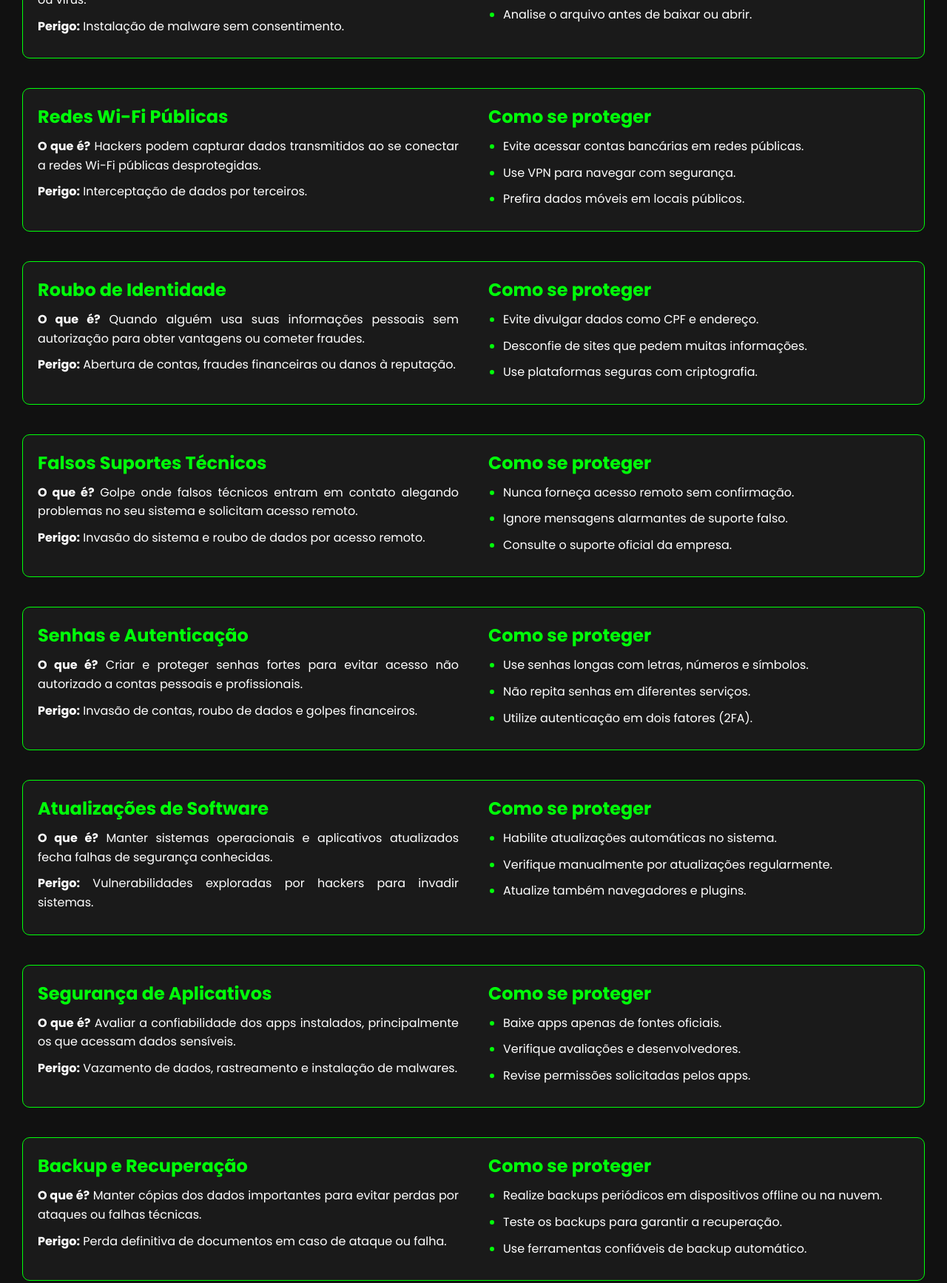
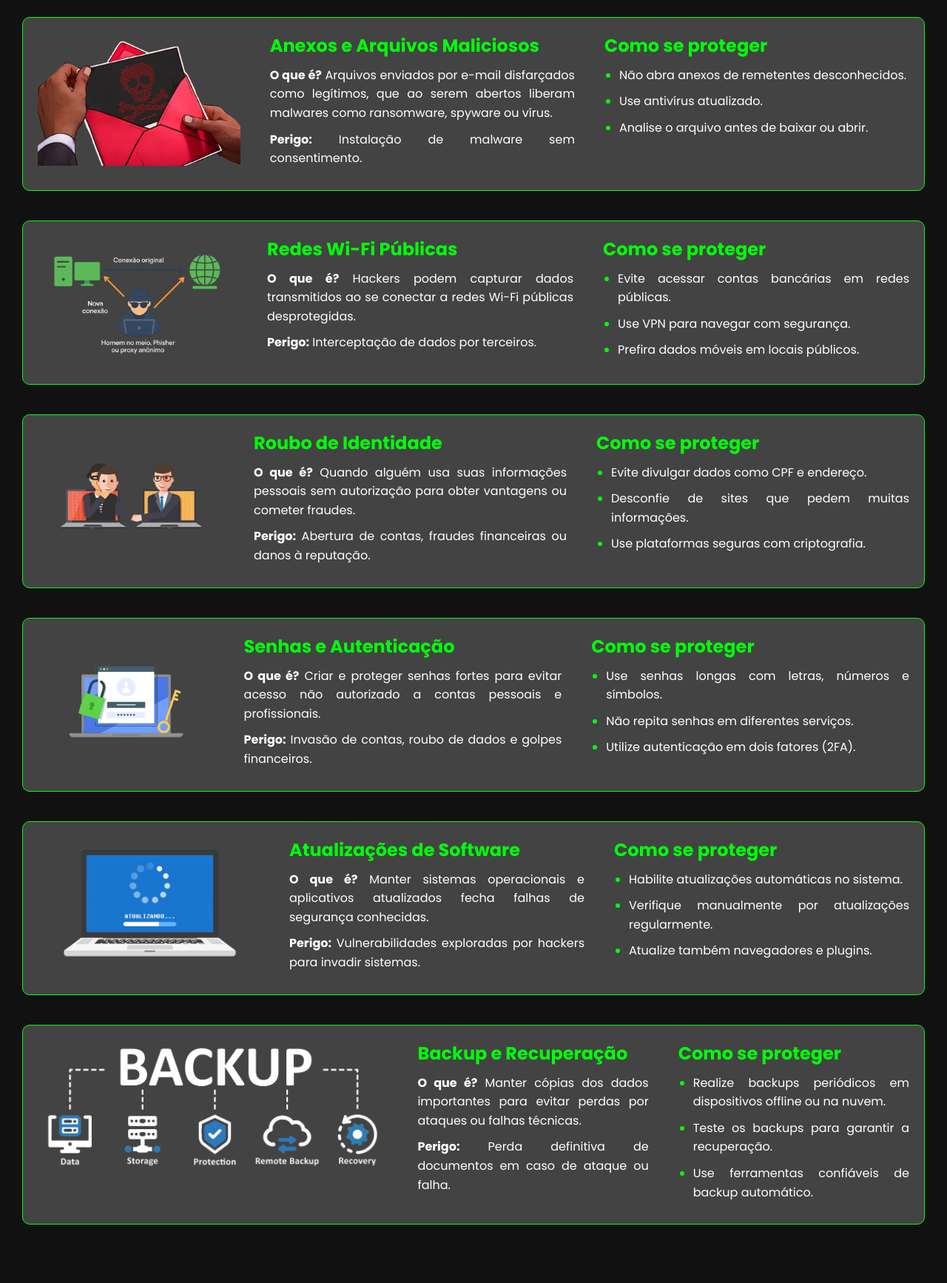
Before and after one commit to Igor-Cardoso-SPTECH/Projeto-Individual---Igor---CiberSecurity, a website: page CiberSecurity/site/public/CiberSecurity/seguranca.html in a window 1280 px wide. Shown: the part 1046-2780 px from the top of the page at 74% size. Drawn offline with Linux system fonts and the light colour scheme.

Commit message:
add imagens no segurança e correção css

```diff
--- a/CiberSecurity/site/public/CiberSecurity/hacking.css
+++ b/CiberSecurity/site/public/CiberSecurity/hacking.css
@@ -310,6 +310,7 @@ background-color: #262626;
 
 .footer-logo {
     height: 80px;
+     cursor: pointer;
 }
 
 .footer p {
@@ -333,9 +334,6 @@ background-color: #262626;
     transition: color 0.3s;
 }
 
-.footer-links li a:hover {
-    color: white;
-}
 .hardware-section {
     display: flex;
     flex-direction: column;
--- a/CiberSecurity/site/public/CiberSecurity/seguranca.css
+++ b/CiberSecurity/site/public/CiberSecurity/seguranca.css
@@ -265,6 +265,7 @@ body {
 
 .footer-logo {
     height: 80px;
+    cursor: pointer;
 }
 
 .footer p {
@@ -288,9 +289,7 @@ body {
     transition: color 0.3s;
 }
 
-.footer-links li a:hover {
-    color: white;
-}
+
 .cuidados-container {
     background-color: #111;
     padding: 50px 30px;
@@ -334,7 +333,7 @@ body {
     justify-content: space-between;
     margin-bottom: 40px;
     gap: 40px;
-    background-color: #1a1a1a;
+    background-color: #434343;
     border: 1px solid #00FF09;
     border-radius: 10px;
     padding: 20px;
@@ -364,3 +363,8 @@ body {
 .coluna-prevencao li::marker {
     color: #00FF09;
 }
+
+.cuidados-linha img{
+    display: table-column;
+    height: 180px;
+}
--- a/CiberSecurity/site/public/CiberSecurity/seguranca.html
+++ b/CiberSecurity/site/public/CiberSecurity/seguranca.html
@@ -4,7 +4,7 @@
 
 <head>
     <meta charset="UTF-8">
-    <title>Matrix Code</title>
+    <title>Cybersecurity | Segurança</title>
     <link rel="stylesheet" href="seguranca.css">
     <link rel="icon" href="./img/icone-logo.ico" />
 </head>
@@ -42,6 +42,7 @@
 
 
 <div class="cuidados-linha">
+    <img src="./img/phishing.jpg" alt="">
     <div class="coluna-perigo">
         <h3>Phishing (Engenharia Social)</h3>
         <p><strong>O que é?</strong> É uma forma de fraude online onde os golpistas tentam enganar pessoas a revelarem informações pessoais, como senhas e números de cartão de crédito, através de mensagens falsas que parecem legítimas.</p>
@@ -64,6 +65,7 @@
 
 
 <div class="cuidados-linha">
+    <img src="./img/ransomeware.png" alt="">
     <div class="coluna-perigo">
         <h3>Ransomware (Sequestro de Dados)</h3>
         <p><strong>O que é?</strong> Tipo de malware que criptografa dados ou bloqueia o acesso ao sistema, exigindo um resgate financeiro para restaurar o acesso.</p>
@@ -86,6 +88,7 @@
 
 
 <div class="cuidados-linha">
+    <img src="./img/Arquivos Maliciosos.png" alt="">
     <div class="coluna-perigo">
         <h3>Anexos e Arquivos Maliciosos</h3>
         <p><strong>O que é?</strong> Arquivos enviados por e-mail disfarçados como legítimos, que ao serem abertos liberam malwares como ransomware, spyware ou vírus.</p>
@@ -105,6 +108,7 @@
 
 
 <div class="cuidados-linha">
+        <img src="./img/Redes Wi-Fi Públicas.png" alt="">
     <div class="coluna-perigo">
         <h3>Redes Wi-Fi Públicas</h3>
         <p><strong>O que é?</strong> Hackers podem capturar dados transmitidos ao se conectar a redes Wi-Fi públicas desprotegidas.</p>
@@ -123,6 +127,7 @@
 
 
 <div class="cuidados-linha">
+    <img src="./img/Roubo de Identidade.png" alt="">
     <div class="coluna-perigo">
         <h3>Roubo de Identidade</h3>
         <p><strong>O que é?</strong> Quando alguém usa suas informações pessoais sem autorização para obter vantagens ou cometer fraudes.</p>
@@ -142,31 +147,8 @@
 
 
 
-
-
 <div class="cuidados-linha">
-    <div class="coluna-perigo">
-        <h3>Falsos Suportes Técnicos</h3>
-        <p><strong>O que é?</strong> Golpe onde falsos técnicos entram em contato alegando problemas no seu sistema e solicitam acesso remoto.</p>
-        <p><strong>Perigo:</strong> Invasão do sistema e roubo de dados por acesso remoto.</p>
-    </div>
-    <div class="coluna-prevencao">
-        <h3>Como se proteger</h3>
-        <ul>
-            <li>Nunca forneça acesso remoto sem confirmação.</li>
-            <li>Ignore mensagens alarmantes de suporte falso.</li>
-            <li>Consulte o suporte oficial da empresa.</li>
-        </ul>
-    </div>
-</div>
-
-
-
-
-
-
-
-<div class="cuidados-linha">
+    <img src="./img/Senhas e Autenticação.png" alt="">
     <div class="coluna-perigo">
         <h3>Senhas e Autenticação</h3>
         <p><strong>O que é?</strong> Criar e proteger senhas fortes para evitar acesso não autorizado a contas pessoais e profissionais.</p>
@@ -187,6 +169,7 @@
 
 
 <div class="cuidados-linha">
+    <img src="./img/Atualizações.png" alt="">
     <div class="coluna-perigo">
         <h3>Atualizações de Software</h3>
         <p><strong>O que é?</strong> Manter sistemas operacionais e aplicativos atualizados fecha falhas de segurança conhecidas.</p>
@@ -205,29 +188,8 @@
 
 
 
-
 <div class="cuidados-linha">
-    <div class="coluna-perigo">
-        <h3>Segurança de Aplicativos</h3>
-        <p><strong>O que é?</strong> Avaliar a confiabilidade dos apps instalados, principalmente os que acessam dados sensíveis.</p>
-        <p><strong>Perigo:</strong> Vazamento de dados, rastreamento e instalação de malwares.</p>
-    </div>
-    <div class="coluna-prevencao">
-        <h3>Como se proteger</h3>
-        <ul>
-            <li>Baixe apps apenas de fontes oficiais.</li>
-            <li>Verifique avaliações e desenvolvedores.</li>
-            <li>Revise permissões solicitadas pelos apps.</li>
-        </ul>
-    </div>
-</div>
-
-
-
-
-
-
-<div class="cuidados-linha">
+    <img src="./img/Backup e Recuperação.png" alt="">
     <div class="coluna-perigo">
         <h3>Backup e Recuperação</h3>
         <p><strong>O que é?</strong> Manter cópias dos dados importantes para evitar perdas por ataques ou falhas técnicas.</p>
@@ -248,7 +210,7 @@
 
     <footer class="footer">
     <div class="footer-container">
-        <img src="./img/logo.png" alt="Logo Matrix Code" class="footer-logo">
+        <img style="height: 120px;"  src="./img/logo.png" alt="Logo Matrix Code" class="footer-logo" href="#">
         <p> © 2025 Matrix Code. Todos os direitos reservados.</p>
         <ul class="footer-links">
             <li><a href="#">Política de Privacidade</a></li>
--- a/CiberSecurity/site/public/css/estilo.css
+++ b/CiberSecurity/site/public/css/estilo.css
@@ -437,6 +437,7 @@ input {
 
 .footer-logo {
     height: 80px;
+     cursor: pointer;
 }
 
 .footer p {
@@ -459,7 +460,3 @@ input {
     font-weight: 500;
     transition: color 0.3s;
 }
-
-.footer-links li a:hover {
-    color: white;
-}
```
Also changed, not shown: CiberSecurity/site/public/CiberSecurity/hacking.html (+2 -2 lines), CiberSecurity/site/public/CiberSecurity/index.css (+6 -4 lines), CiberSecurity/site/public/CiberSecurity/index.html (+13 -6 lines), CiberSecurity/site/public/cadastro.html (+2 -2 lines), CiberSecurity/site/public/login.html (+2 -2 lines), CiberSecurity/site/public/CiberSecurity/img/Arquivos Maliciosos.png (added), CiberSecurity/site/public/CiberSecurity/img/Atualizações.png (added), CiberSecurity/site/public/CiberSecurity/img/Backup e Recuperação.png (added), CiberSecurity/site/public/CiberSecurity/img/Redes Wi-Fi Públicas.png (added), CiberSecurity/site/public/CiberSecurity/img/Roubo de Identidade.png (added), CiberSecurity/site/public/CiberSecurity/img/Senhas e Autenticação.png (added), CiberSecurity/site/public/CiberSecurity/img/phishing.jpg (added), CiberSecurity/site/public/CiberSecurity/img/ransomeware.png (added), CiberSecurity/site/public/CiberSecurity/img/tipos_hax.jpg, 2 other files.
